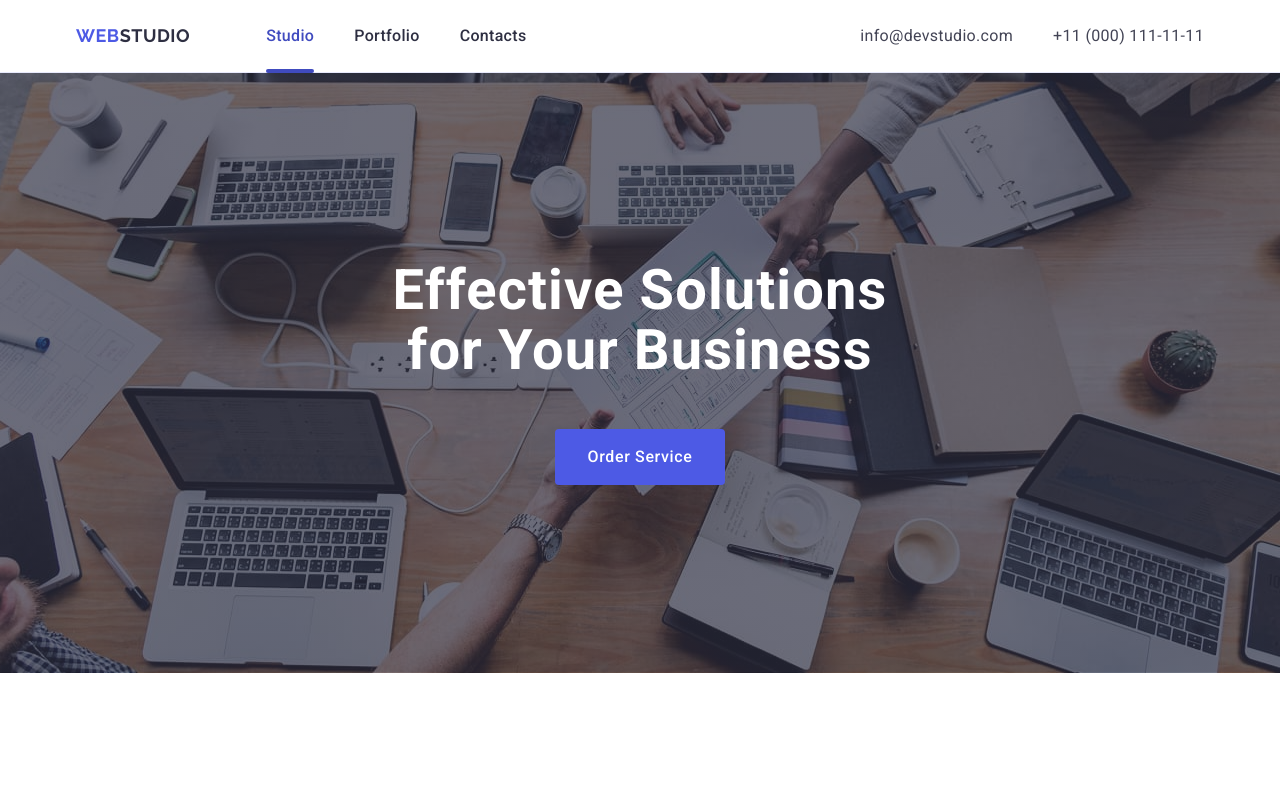
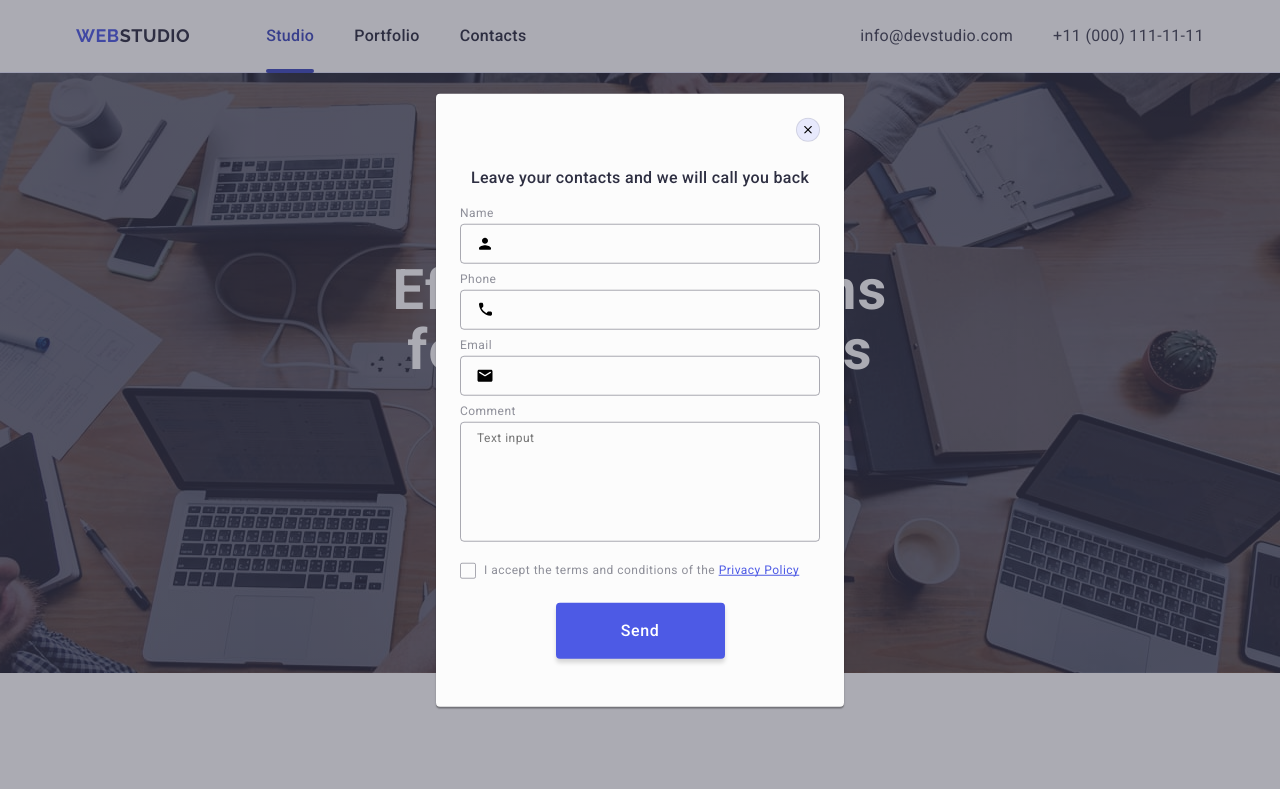
Before and after one commit to nikurtmintsev1801/goit-markup-hw-06, a plain HTML site: page index.html in a window 1280 px wide. Shown: the top 789 px of the page. Drawn offline with nearby package versions, Linux system fonts and the light colour scheme.

Commit message:
add files

```diff
--- a/css/styles.css
+++ b/css/styles.css
@@ -1191,8 +1191,6 @@ button:focus > svg {
 
 .lable-field {
   display: block;
-  font-family: "Roboto", sans-serif;
-  font-weight: 400;
   font-size: 12px;
   line-height: 1.17;
   letter-spacing: 0.04em;
@@ -1278,7 +1276,8 @@ button:focus > svg {
 }
 
 .policy-label {
-  font-weight: 400;
+  display: flex;
+  align-items: center;
   font-size: 12px;
   line-height: 1.17;
   letter-spacing: 0.04em;
@@ -1286,12 +1285,13 @@ button:focus > svg {
 }
 
 .policy-label a {
-  line-height: 1.33333;
+  line-height: 1.33;
   text-decoration: underline;
   text-decoration-skip-ink: none;
   color: #4d5ae5;
 }
 .custom-checkbox {
+  flex-shrink: 0;
   display: inline-flex;
   justify-content: center;
   align-items: center;
--- a/index.html
+++ b/index.html
@@ -693,7 +693,7 @@
       </div>
     </footer>
 
-    <div class="backdrop">
+    <div class="backdrop is-open">
       <div class="modal">
         <button class="close-modal" type="button">
           <svg class="close-modal-icon" width="8" height="8">
@@ -765,10 +765,13 @@
               <span class="custom-checkbox">
                 <svg width="10" height="8">
                   <use href="./images/icons.svg#icon-check"></use>
-                </svg> </span
-              >I accept the terms and conditions of the
-              <a class="privacy-link" href="#">Privacy Policy</a></label
-            >
+                </svg>
+              </span>
+              <span>
+                I accept the terms and conditions of the
+                <a class="privacy-link" href="#">Privacy Policy</a>
+              </span>
+            </label>
           </div>
           <button class="modal-button" type="submit">Send</button>
         </form>
```
